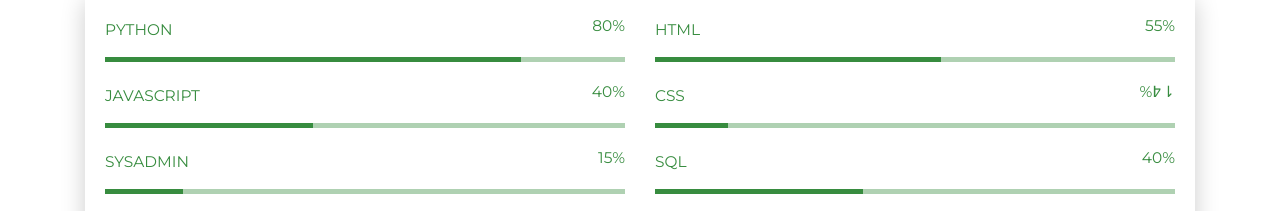
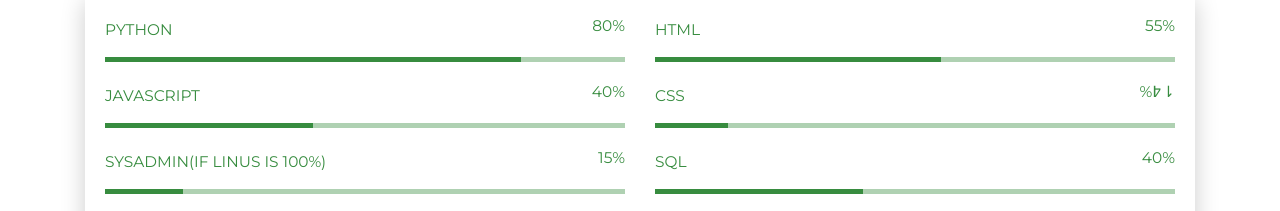
Before and after one commit to Travbz/Travbz, a plain HTML site: page index.html in a window 1280 px wide. Shown: the part 1179-1390 px from the top of the page. Drawn offline with Linux system fonts and the light colour scheme.

Commit message:
test pipeline

```diff
--- a/index.html
+++ b/index.html
@@ -142,7 +142,7 @@
         </div>
         <div class="row">
           <div class="col-md-6">
-            <div class="progress-container progress-primary"><span class="progress-badge">sysAdmin</span>
+            <div class="progress-container progress-primary"><span class="progress-badge">sysAdmin(if Linus is 100%)</span>
               <div class="progress">
                 <div class="progress-bar progress-bar-primary" data-aos="progress-full" data-aos-offset="10" data-aos-duration="2000" role="progressbar" aria-valuenow="60" aria-valuemin="0" aria-valuemax="100" style="width: 15%;"></div><span class="progress-value">15%</span>
               </div>
```
